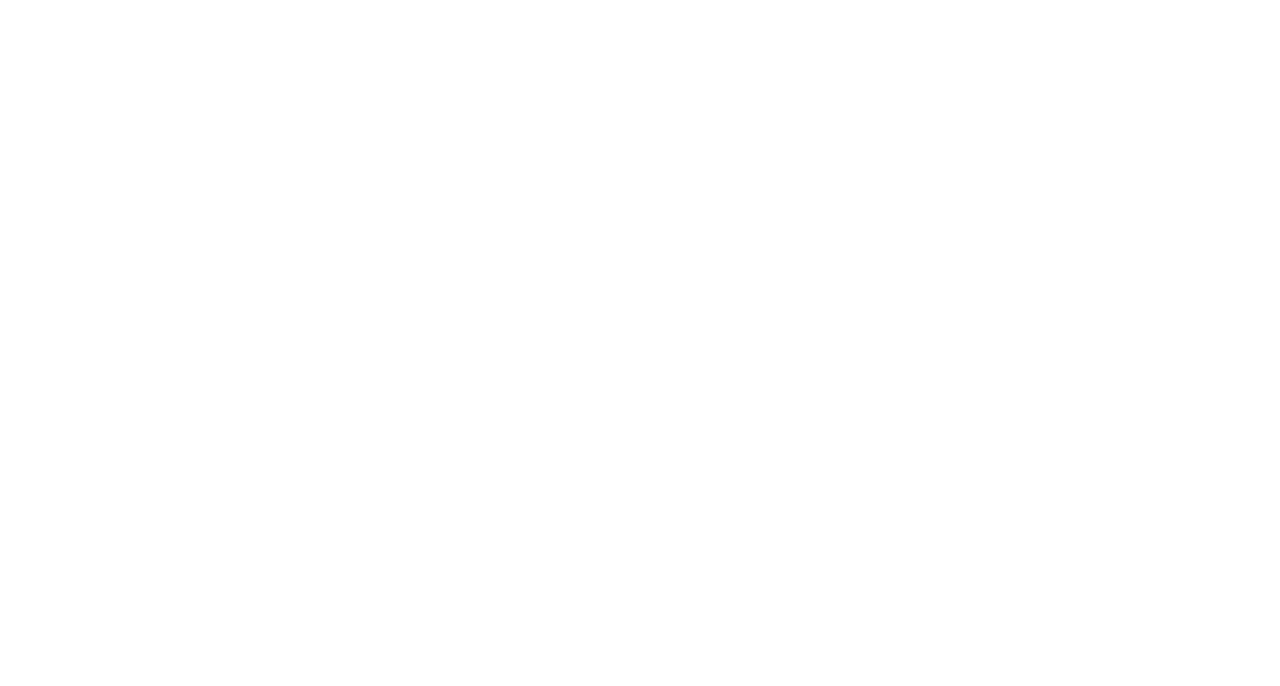
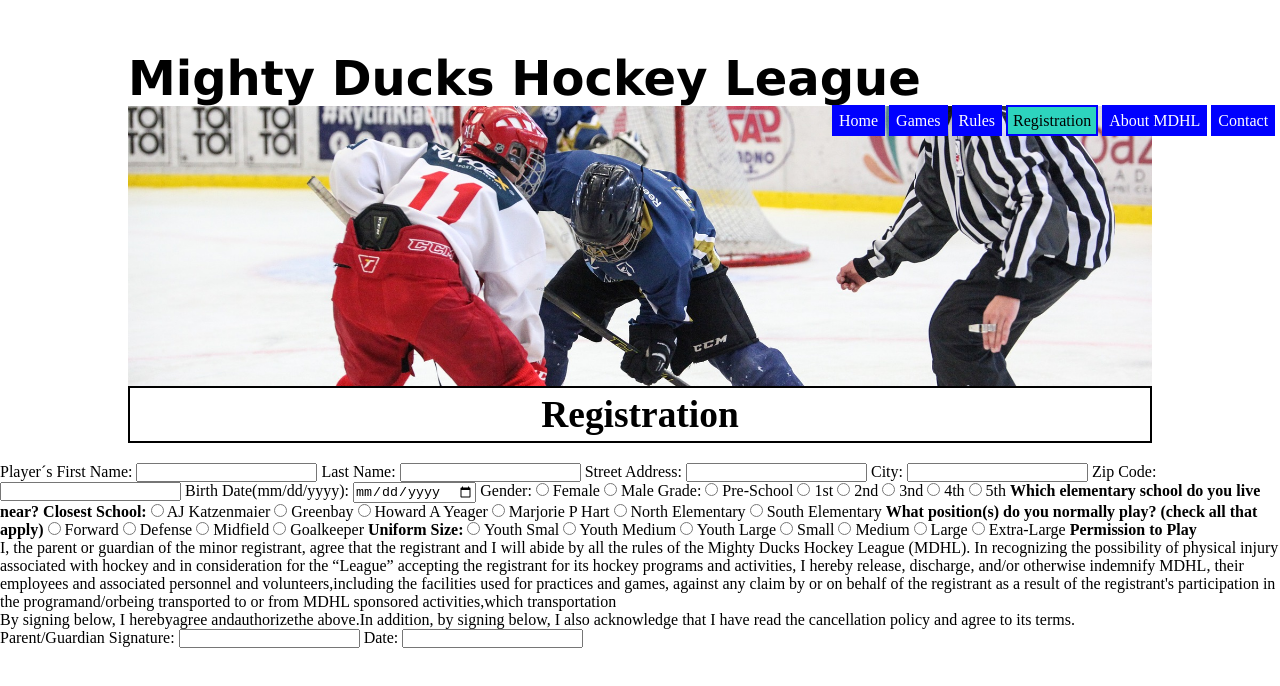
Before and after one commit to Agossramos/MDHL_RAMOS, a plain HTML site: page registration.html in a window 1280 px wide. Drawn offline with Linux system fonts and the light colour scheme.

Commit message:
boceto registration

```diff
--- a/registration.html
+++ b/registration.html
@@ -0,0 +1,164 @@
+<!DOCTYPE html>
+<html lang="en">
+
+<head>
+    <meta charset="UTF-8">
+    <meta http-equiv="X-UA-Compatible" content="IE=edge">
+    <meta name="viewport" content="width=device-width, initial-scale=1.0">
+    <title>Mighty Ducks Hockey League | Contact</title>
+    <link rel="icon" href="assets/imagenes/Logo-Mighty-ducks-01.ico">
+    <link rel="stylesheet" href="assets/CSS/style.css">
+</head>
+
+<body>
+    <h1> Mighty Ducks Hockey League </h1>
+
+    <header>
+
+        <nav>
+            <a class="navegador" href="index.html">Home</a>
+            <a class="navegador" href="games.html">Games</a>
+            <a class="navegador" href="rules.html">Rules</a>
+            <a class="navegador" href="#">Registration</a>
+            <a class="navegador" href="aboutMDHL.html">About MDHL</a>
+            <a class="navegador" href="contact.html">Contact</a>
+        </nav>
+
+    </header>
+
+    <section class="titulo">
+        <h3>Registration</h3>
+    </section>
+
+    <form action="show_data.html" method="get">
+        <!-- First name -->
+        <label for="fname">Player´s First Name:</label>
+        <input type="text" name="fname">
+        <!-- Last name -->
+        <label for="lname">Last Name:</label>
+        <input type="text" name="lname">
+        <!-- Street Address -->
+        <label for="saddress">Street Address:</label>
+        <input type="text" name="saddress">
+        <!-- City -->
+        <label for="city">City:</label>
+        <input type="text" name="city">
+        <!-- Zip Code -->
+        <label for="zipcode">Zip Code:</label>
+        <input type="text" name="zipcode">
+        <!-- Birth Date -->
+        <label for="bdate">Birth Date(mm/dd/yyyy):</label>
+        <input type="date" name="bdate">
+        <!-- Gender -->
+        <label for="gender">Gender:</label>
+        <input type="radio" name="female">
+        <label for="female">Female</label>
+        <input type="radio" name="male">
+        <label for="male">Male</label>
+        <!-- Grade -->
+        <label for="grade">Grade:</label>
+        <!-- Pre-School -->
+        <input type="radio" name="pre-school">
+        <label for="pre-school">Pre-School</label>
+        <!-- 1ero -->
+        <input type="radio" name="1st">
+        <label for="1st">1st</label>
+        <!-- 2do -->
+        <input type="radio" name="2nd">
+        <label for="2nd">2nd</label>
+        <!-- 3ero -->
+        <input type="radio" name="3nd">
+        <label for="3nd">3nd</label>
+        <!-- 4to -->
+        <input type="radio" name="4th">
+        <label for="4th">4th</label>
+        <!-- 5to -->
+        <input type="radio" name="5th">
+        <label for="5th">5th</label>
+
+        <!-- Which elementary school do you live near? -->
+        <label><strong>Which elementary school do you live near?</strong></label>
+        <label for="cschool"><strong>Closest School:</strong></label>
+        <!-- AJ Katzenmaier -->
+        <input type="radio" name="AJ">
+        <label for="AJ">AJ Katzenmaier</label>
+        <!-- Greenbay -->
+        <input type="radio" name="greenbay">
+        <label for="greenbay">Greenbay</label>
+        <!-- Howard A Yeager -->
+        <input type="radio" name="howard">
+        <label for="howard">Howard A Yeager</label>
+        <!-- Marjorie P Hart -->
+        <input type="radio" name="marjorie">
+        <label for="marjorie">Marjorie P Hart</label>
+        <!-- North Elementary -->
+        <input type="radio" name="north">
+        <label for="north">North Elementary</label>
+        <!-- South Elementary -->
+        <input type="radio" name="south">
+        <label for="south">South Elementary</label>
+
+        <!-- What position(s) do you normally play? (check all that apply) -->
+        <label><strong>What position(s) do you normally play? (check all that apply)</strong></label>
+        <!-- Forward -->
+        <input type="radio" name="forward">
+        <label for="forward">Forward</label>
+        <!-- Defense -->
+        <input type="radio" name="defense">
+        <label for="defense">Defense</label>
+        <!-- Midfield -->
+        <input type="radio" name="midfield">
+        <label for="midfield">Midfield</label>
+        <!-- Goalkeeper -->
+        <input type="radio" name="goalkeeper">
+        <label for="goalkeeper">Goalkeeper</label>
+
+        <!-- Uniform Size -->
+        <label><strong>Uniform Size:</strong></label>
+        <!-- Youth Smal -->
+        <input type="radio" name="youthsmal">
+        <label for="youthsmal">Youth Smal</label>
+        <!-- Youth Medium -->
+        <input type="radio" name="youthmedium">
+        <label for="youthmedium">Youth Medium</label>
+        <!-- Youth Large -->
+        <input type="radio" name="youthlarge">
+        <label for="youthlarge">Youth Large</label>
+        <!-- Small -->
+        <input type="radio" name="small">
+        <label for="small">Small</label>
+        <!-- Medium -->
+        <input type="radio" name="medium">
+        <label for="medium">Medium</label>
+        <!-- Large -->
+        <input type="radio" name="large">
+        <label for="large">Large</label>
+        <!-- Extra-Large -->
+        <input type="radio" name="extralarge">
+        <label for="extralarge">Extra-Large</label>
+
+        <label for="permission"><strong>Permission to Play</strong></label>
+        <P>I, the parent or guardian of the minor registrant, agree that the registrant and I will abide by all the
+            rules of the Mighty Ducks Hockey League (MDHL). In recognizing the possibility of physical injury
+            associated with hockey and in consideration for the “League” accepting the registrant for its
+            hockey programs and activities, I hereby release, discharge, and/or otherwise indemnify MDHL,
+            their employees and associated personnel and volunteers,including the facilities used for
+            practices and games, against any claim by or on behalf of the registrant as a result of the
+            registrant's participation in the programand/orbeing transported to or from MDHL sponsored
+            activities,which transportation</P>
+
+            <p>By signing below, I herebyagree andauthorizethe above.In addition, by signing below, I also
+            acknowledge that I have read the cancellation policy and agree to its terms.</P>
+
+            <!-- Parent/Guardian Signature -->
+            <label for="firma">Parent/Guardian Signature:</label>
+            <input type="text" name="firma">
+            <!-- Date -->
+            <label for="date">Date:</label>
+            <input type="text" name="Date">
+
+    </form>
+
+</body>
+
+</html>
```
Also changed, not shown: AboutMDHL.html (+1 -0 lines), Contact.html (+1 -0 lines), games.html (+1 -0 lines), index.html (+1 -0 lines), rules.html (+1 -0 lines).
